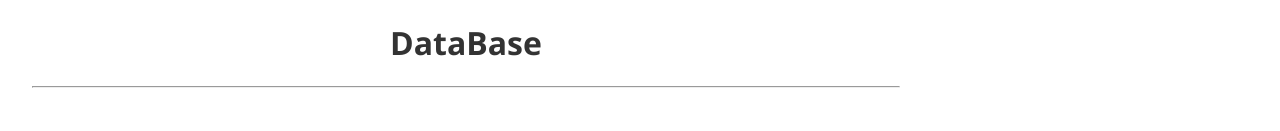
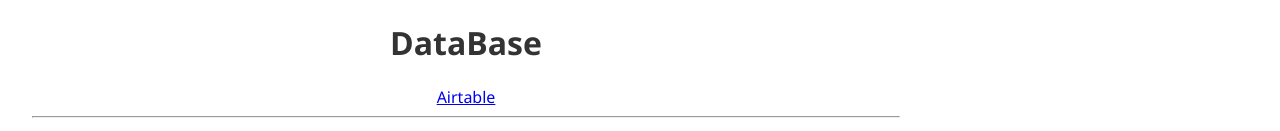
Before and after one commit to LehiWeed/LehiWeedsPortfolio, a plain HTML site: page Portfolio/DataBase.html in a window 1280 px wide. Shown: the top 131 px of the page. Drawn offline with nearby package versions, Linux system fonts and the light colour scheme.

Commit message:
Database

```diff
--- a/Portfolio/DataBase.html
+++ b/Portfolio/DataBase.html
@@ -13,6 +13,7 @@
     <div class="text-container">
         <div class="text-content">
             <h1>DataBase</h3>
+                <a href="https://airtable.com/app5igqIh4ZWnem3s/shrb9jjE0pc0tAb9x">Airtable</a>
             <hr>
             <h2>Reciepts</h2>
         </div>
```
